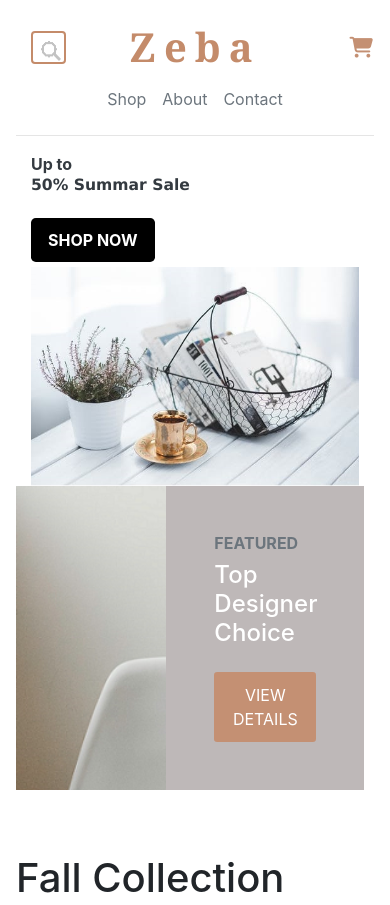
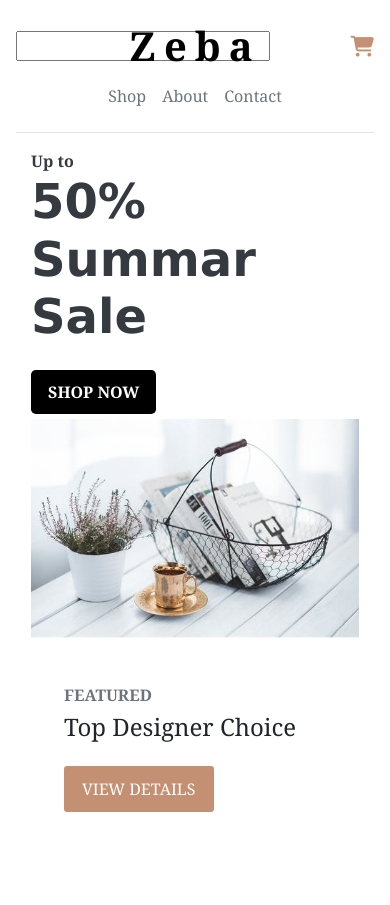
Before and after one commit to anitaharis/eCommerce, a plain HTML site: page index.html in a window 390 px wide. Shown: the top 905 px of the page. Drawn offline with nearby package versions, Linux system fonts and the light colour scheme.

Commit message:
Update style.css
Home page layout updated

```diff
--- a/CSS/style.css
+++ b/CSS/style.css
@@ -1,47 +1,88 @@
+* {
+    box-sizing: border-box;
+}
 
-
-
-html{
-margin: 0;
-padding: 0;
-font-family: Georgia, 'Times New Roman', Times, serif;
-box-sizing: border-box;
+body{
+    margin: 0;
+    padding: 0;
+    font-family: Georgia, 'Times New Roman', Times, serif;
 }
 
 
 .logo{
     font-size: 2.5em;
-    color: #C48B6A;
+    color: black;
     font-weight: bold;
     font-family: 'Spectral',Georgia,"Times New Roman",serif;
     letter-spacing: .2em;
 }
 .logo:hover{
     text-decoration: none;
-    color:black;
+    color:#C48B6A;
 }
 
-input[type=text] {
-    width: 35px;
-    box-sizing: border-box;
-    border: 2px solid#C48B6A;
-    border-radius: 4px;
-    font-size: 15px;
-    background-color: white;
-    background-image: url('/Images/searchicon.png');
-    background-position: 8px 8px;
-    background-repeat: no-repeat;
-    padding: 3px 3px;
-    -webkit-transition: width 0.4s ease-in-out;
-    transition: width 0.4s ease-in-out;
-    margin:1em;
+/* Top navigation */
+.topnav {
+  background-color: transparent;
+  overflow: auto;
+  text-align: center;
+}
+
+.topnav a {
+  display: inline-flex;
+  color: #C48B6A;
+  text-align: center;
+  padding: 14px 16px;
+  text-decoration: none;
+  font-size: 17px;
+}
+
+.topnav a:hover {
+  background-color: #ddd;
+}
+
+.topnav .icon {
+  display: none;
+}
+
+.fa{
+    border: none!important;
+}
+
+.icon-btn{
+    font-size: 14px!important;
+}
+
+#hr{
+    width: 90%;
+    margin: auto;
+}
+@media screen and (max-width: 775px) {
+  .topnav a,.icon-btn{display: none;}
+  .topnav a.icon {
+    float: right;
+    display: block;
   }
 
-  input[type=text]:focus {
-    width: 100%;
-    box-sizing: border-box;
-    border: 2px solid#C48B6A;
+}
+
+@media screen and (max-width: 775px) {
+  .topnav.responsive {position: relative;}
+  .topnav.responsive a.icon {
+    position: absolute;
+    right: 0;
+    top: 0;
   }
+  .topnav.responsive a {
+    float: none;
+    display: block;
+    text-align: left;
+  }
+  #collection-img{
+    display: none;
+  }
+}
+
 .img {
    max-width: 100%;
 }
@@ -52,21 +93,15 @@ input[type=text] {
 }
 .collection-text {
     margin-top: 5em;
-    padding: 2eml
+    padding: 2rem;
 }
 
 .about-img{
     border-radius: 50%;
-    max-width: 100%;
+    width: 100%;
 }
 .about-text{
     margin-top: 7em;
-}
-
-.banner-part-bottom{
-    background-image: url('/Images/banner_part2.png');
-    background-size: cover;
-    width: 70%;
 }
 
 .jumbotron {
@@ -100,23 +135,16 @@ input[type=text] {
 }
 
 .top-banner-inner-text{
-    margin-top: 5em;
+    margin-top: 4.5em;
 }
 
 .responsive-text-banner{
-    font-size:3vw;
     color: rgba(212, 123, 123, 0.2);
     font-family: Verdana, Geneva, Tahoma, sans-serif;
     font-weight: bold;
+    font-size: 3rem;
 }
 
-.featured-text {
-    background-color: rgb(190, 184, 184);
-    width: 40%;
-    left: 60%;
-    color: white;
-    position: relative;
-}
 .btn-banner {
     padding: 10px 17px;
     font-size: 1em;
@@ -187,7 +215,7 @@ select{
 
 .fa {
   color: #c49073;
-  border: 1px solid white;
+  border: none;
   cursor: pointer;
   font-size: 1.3rem;
 
@@ -394,12 +422,7 @@ hr {
         margin-top:0;
         margin-bottom: .3em;
     }
-    .responsive-text-banner{
-        font-size: 4vw;
-    }
-    .featured-text {
-        width: 79%;
-    }
+
 
     .collection-text {
         margin-top: 0;
```
